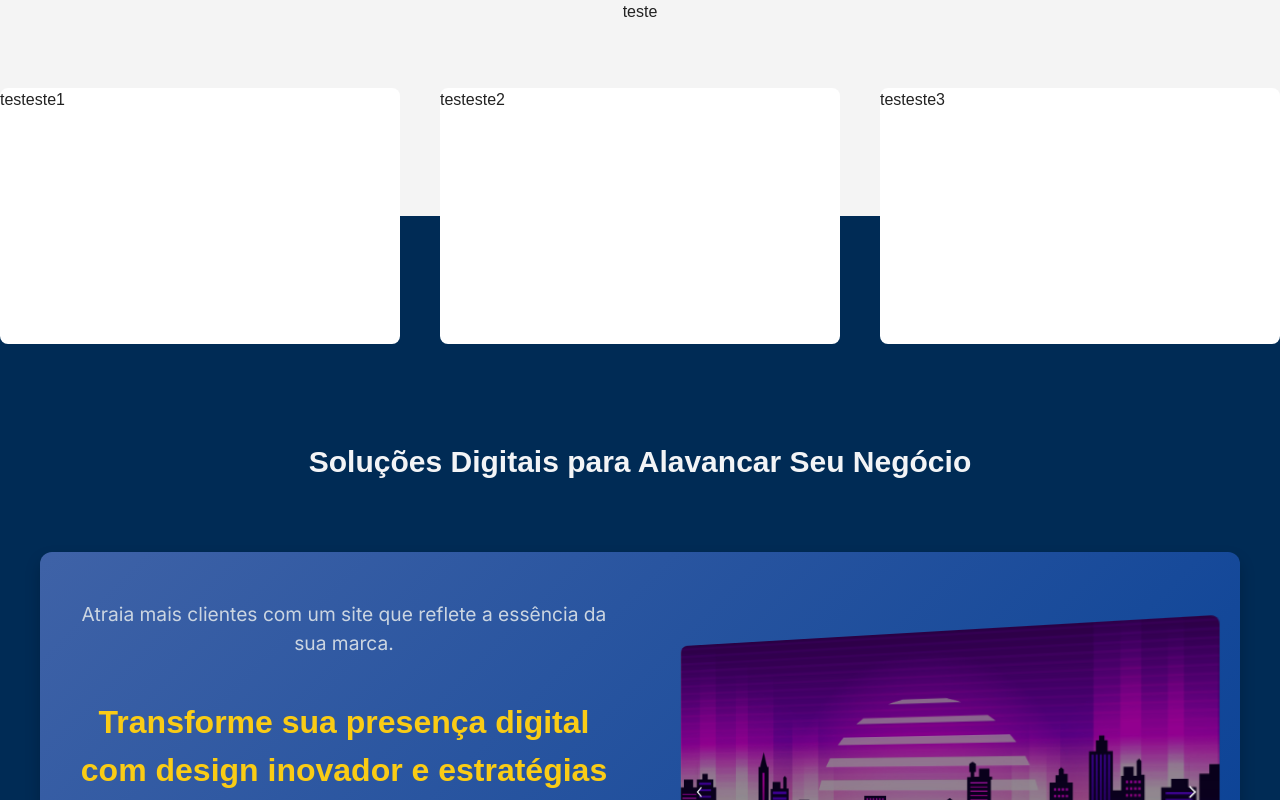
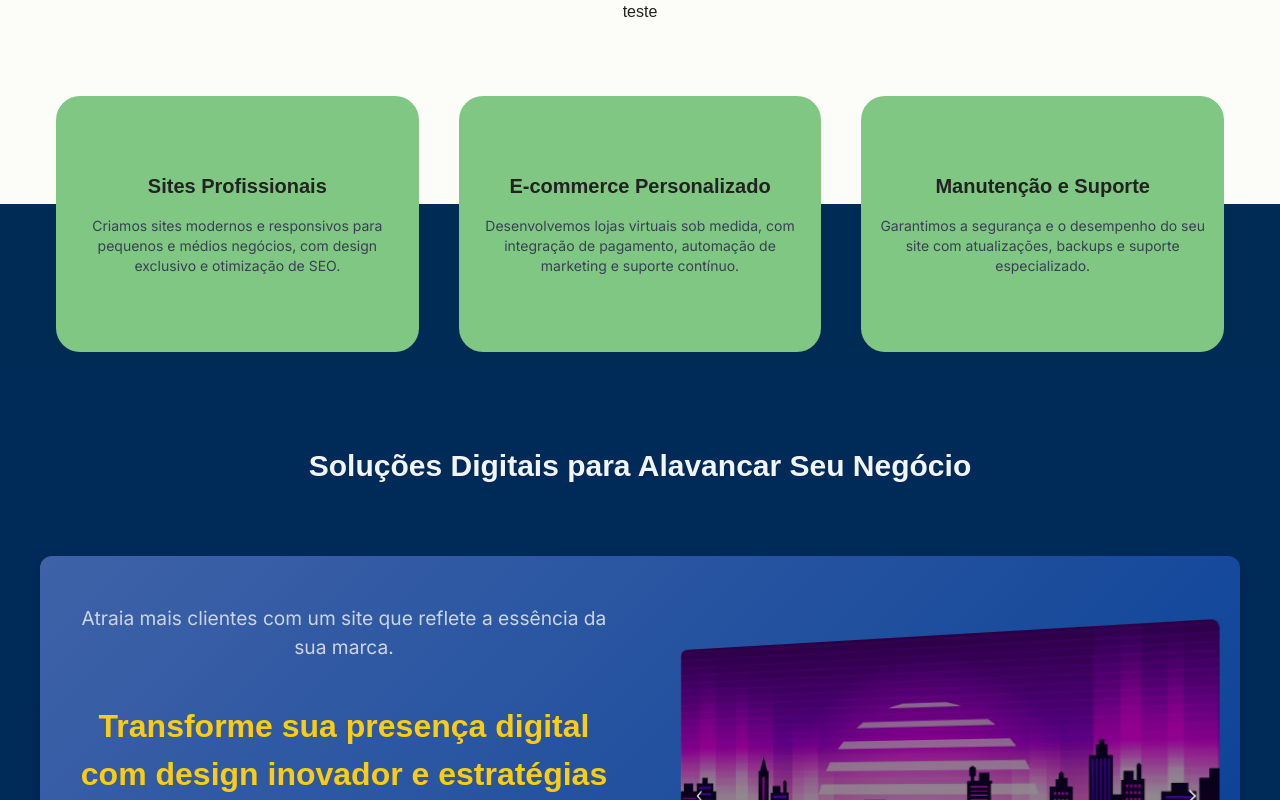
Before and after one commit to MarcoAgostinoo/kisite, a Next.js app: page /pages/teste in a window 1280 px wide. Shown: the top 800 px of the page. Built offline with nearby package versions, Linux system fonts and the light colour scheme; what tailwindcss-animated would draw is missing.

Commit message:
iowueioqwueioasdjlaksdj

```diff
--- a/app/components/Post/ArticleCard.tsx
+++ b/app/components/Post/ArticleCard.tsx
@@ -15,7 +15,7 @@ const ArticleCard: React.FC<ArticleCardProps> = ({ article }) => {
   return (
     <Link href={`/pages/article/${article.slug}`} passHref>
       <div className="border rounded-lg p-4 shadow hover:shadow-lg transition-shadow cursor-pointer">
-        <h2 className="text-xl font-semibold mb-2">{article.title}</h2>
+        <h2 className="text-center h-20 overflow-hidden text-xl font-semibold mb-10">{article.title}</h2>
         {coverUrl && (
           <Image
             src={coverUrl}
--- a/app/components/animações/webinhocoracao/Webinhocoracao.tsx
+++ b/app/components/animações/webinhocoracao/Webinhocoracao.tsx
@@ -19,8 +19,8 @@ export default function WebinhoCoracao() {
         <Image
           src="/webinhocoracao.png"
           alt="Webinho Coração"
-          width={300}
-          height={300}
+          width={240}
+          height={240}
           className="mr-0 mt-6 lg:mt-0  lg:mr-16 object-contain"
           priority={true}
         />
--- a/app/components/galeria/Gallery.tsx
+++ b/app/components/galeria/Gallery.tsx
@@ -14,14 +14,14 @@ export default function Gallery() {
     },
     {
       imgelink:
-        "/index02.png",
+        "/galeria/index02.png",
       phrase: "Garagem Oficina",
       phrase2: "Site para a empresa:",
       url: "https://marcoagostinoo.github.io/garagemoficina/",
     },
     {
       imgelink:
-        "/index03.png",
+        "/galeria/index03.png",
       phrase:
         "Concursos Agora",
       phrase2: "Site para a empresa:",
@@ -37,7 +37,7 @@ export default function Gallery() {
     },
     {
       imgelink:
-        "/index03.png",
+        "/galeria/index03.png",
       phrase:
         "Concursos Agora",
       phrase2: "Site para a empresa:",
--- a/app/components/gridcolumtree/GridColumTree.tsx
+++ b/app/components/gridcolumtree/GridColumTree.tsx
@@ -24,9 +24,9 @@ export default function GridColumTree() {
                   clientes.
                 </p>
               </div>
-              <div className="relative h-96 bg-transparent w-full grow sm:mt-4 lg:min-h-[30rem] lg:max-w-sm">
+              <div className="relative h-96 bg-transparent w-full grow sm:mt-4 lg:min-h-[30rem] lg:max-w-sm rounded-l-full rounded-r-full">
                 <Image
-                  className="object-cover ml-1 mb-2"
+                  className="object-cover mb-3"
                   src="/smarthphone.png"
                   alt="Celular exibindo um site responsivo"
                   layout="fill"
--- a/app/components/heroHomecontainer/HeroHomeContainer.tsx
+++ b/app/components/heroHomecontainer/HeroHomeContainer.tsx
@@ -3,28 +3,47 @@ import Heroteste from "../heroteste/Heroteste";
 
 export default function HeroHomeContainer() {
   return (
-    <div className="mt-12">
+    <div>
       <div
         className="relative"
         style={{
           background: "linear-gradient(transparent 50%, #002b55 50%)", // Gradiente: metade superior transparente, metade inferior com a cor #002b55
         }}
       >
-        <div className="w-full flex flex-col lg:flex-row items-center  justify-center align-middle lg:justify-around gap-10">
-          <div className="h-64 w-4/5 lg:w-1/3  rounded-lg bg-white">
-            <h3>testeste1</h3>
+        <div className="flex w-full flex-col items-center justify-center gap-10 p-2 align-middle lg:flex-row lg:justify-around lg:p-14 lg:pb-4">
+          <div className="bg-successGreen flex h-64 w-4/5 flex-col items-center justify-center rounded-3xl bg-softLavender p-4 text-center lg:w-1/3">
+            <h3 className="text-primary text-xl font-semibold">
+              Sites Profissionais
+            </h3>
+            <p className="text-sm text-gray-700">
+              Criamos sites modernos e responsivos para pequenos e médios
+              negócios, com design exclusivo e otimização de SEO.
+            </p>
           </div>
-          <div className="h-64 w-4/5 lg:w-1/3 rounded-lg bg-white">
-            <h3>testeste2</h3>
+          <div className="bg-successGreen flex h-64 w-4/5 flex-col items-center justify-center rounded-3xl bg-softLavender p-4 text-center lg:w-1/3">
+            <h3 className="text-primary text-xl font-semibold">
+              E-commerce Personalizado
+            </h3>
+            <p className="text-sm text-gray-700">
+              Desenvolvemos lojas virtuais sob medida, com integração de
+              pagamento, automação de marketing e suporte contínuo.
+            </p>
           </div>
-          <div className="h-64 w-4/5 lg:w-1/3 rounded-lg bg-white">
-            <h3>testeste3</h3>
+          <div className="bg-successGreen flex h-64 w-4/5 flex-col items-center justify-center rounded-3xl bg-softLavender p-4 text-center lg:w-1/3">
+            <h3 className="text-primary text-xl font-semibold">
+              Manutenção e Suporte
+            </h3>
+            <p className="text-sm text-gray-700">
+              Garantimos a segurança e o desempenho do seu site com
+              atualizações, backups e suporte especializado.
+            </p>
           </div>
         </div>
       </div>
-      <div className=" bg-[#002b55] pb-6 pt-12">
+
+      <div className=" bg-primaryBlue  pb-6 pt-12">
         <div className="p-4">
-          <h2 className="mt-9 text-center text-3xl font-semibold text-gray-100">
+          <h2 className="mt-4 text-center text-3xl font-semibold text-gray-100">
             Soluções Digitais para Alavancar Seu Negócio
           </h2>
         </div>
--- a/app/components/heroteste/heroteste.module.css
+++ b/app/components/heroteste/heroteste.module.css
@@ -55,30 +55,7 @@
   }
 
   .hero-button:hover {
-    background-color: #eab308; /* Amarelo mais escuro no hover */
+    background-color: #81C784; /* Amarelo mais escuro no hover */
     transform: scale(1.05); /* Efeito de crescimento ao passar o mouse */
     box-shadow: 0 4px 8px rgba(0, 0, 0, 0.2); /* Sombra para dar profundidade */
   }
-
-  /* Estilo personalizado para o botão */
-.custom-button {
-    all: unset; /* Remove todos os estilos padrão */
-    cursor: pointer;
-    background-color: #374151; /* Cor de fundo inicial */
-    color: white; /* Cor do texto */
-    padding: 0.25rem; /* Espaçamento interno */
-    border-radius: 9999px; /* Borda arredondada */
-    box-shadow: 0 2px 4px rgba(0, 0, 0, 0.1); /* Sombra suave */
-    transition: all 0.3s ease; /* Transição suave */
-  }
-
-  .custom-button:hover {
-    background-color: #4b5563; /* Cor de fundo no hover */
-    transform: scale(1.1); /* Efeito de crescimento */
-    box-shadow: 0 4px 8px rgba(0, 0, 0, 0.2); /* Sombra mais pronunciada */
-  }
-
-  .custom-button:focus {
-    outline: none; /* Remove o contorno de foco */
-    box-shadow: 0 0 0 3px rgba(164, 202, 255, 0.5); /* Adiciona uma borda suave no foco */
-  }
--- a/app/components/servicos/Servicos.tsx
+++ b/app/components/servicos/Servicos.tsx
@@ -34,7 +34,7 @@ const features = [
 
 export default function Servicos () {
   return (
-    <div id="servicos" className="bg-white py-24 sm:py-32">
+    <div id="servicos" className="bg-white py-24 sm:py-10">
       <div className="mx-auto max-w-7xl px-6 lg:px-8">
         <div className="mx-auto max-w-2xl lg:text-center">
           <h2 className="text-base font-semibold text-indigo-600">
@@ -47,8 +47,8 @@ export default function Servicos () {
             Na KiSite, criamos sites modernos e responsivos, com foco em resultados reais. Nossa missão é ajudar pequenos e médios negócios a crescerem, se destacarem e conquistarem mais clientes online.
           </p>
         </div>
-        <div className="mx-auto mt-16 max-w-2xl sm:mt-20 lg:mt-24 lg:max-w-4xl">
-          <dl className="grid max-w-xl grid-cols-1 gap-x-8 gap-y-10 lg:max-w-none lg:grid-cols-2 lg:gap-y-16">
+        <div className="mx-auto mt-4 max-w-2xl sm:mt-20 lg:mt-6 lg:max-w-4xl">
+          <dl className="grid max-w-xl grid-cols-1 gap-x-8 gap-y-2 lg:max-w-none lg:grid-cols-2 lg:gap-y-16">
             {features.map((feature) => (
               <div key={feature.name} className="relative pl-16">
                 <dt className="text-base font-semibold text-gray-900">
--- a/app/globals.css
+++ b/app/globals.css
@@ -14,7 +14,7 @@
 body {
   font-family: 'Arial', sans-serif;
   line-height: 1.5;
-  background-color: #f4f4f4; /* Cor de fundo suave */
+  background-color: #fcfcf9; /* Cor de fundo suave */
   color: #333; /* Cor de texto */
   font-size: 16px;
   -webkit-font-smoothing: antialiased;
--- a/app/page.tsx
+++ b/app/page.tsx
@@ -13,22 +13,19 @@ import FaqAccordion from "./components/faqAccordion/FaqAccordion";
 import HeroSecondary from "./components/hero-secondary/HeroSecondary";
 import HeroHomeContainer from "./components/heroHomecontainer/HeroHomeContainer";
 
-
 export default function Home() {
   return (
-    <main className="w-full flex flex-col">
+    <main className="flex w-full flex-col">
       <BannerTop />
       <Navbar />
       <Hero />
+      <Servicos />
       <HeroHomeContainer />
-      {/* <OutrosServicos /> */}
-      <Servicos />
       <About />
       <Precos />
       <Gallery />
       <HeroSecondary />
       <ContantSection />
-      <GridColumTree />
       <FaqAccordion />
       <CustomFooter />
     </main>
--- a/tailwind.config.ts
+++ b/tailwind.config.ts
@@ -12,7 +12,16 @@ const baseConfig: Config = {
   theme: {
     extend: {
       aspectRatio: { "577/310": "577 / 310" },
-      colors: { myCustomBlue: "#002d52" },
+      colors: {
+        primaryBlue: "#002b59",
+        secondaryBlue: "#4DA1FF",
+        successGreen: "#81C784",
+        neutralGray: "#757575",
+        pureWhite: "#FFFFFF",
+        deepBlack: "#212121",
+        accentYellow: "#FFF9C4",
+        subtlePurple: "#E8EAF6"
+      },
       backgroundImage: {
         'custom-bg': "url('/teste01.jpg')",
       },
```
Also changed, not shown: app/components/hero/Hero.tsx (+19 -22 lines).
